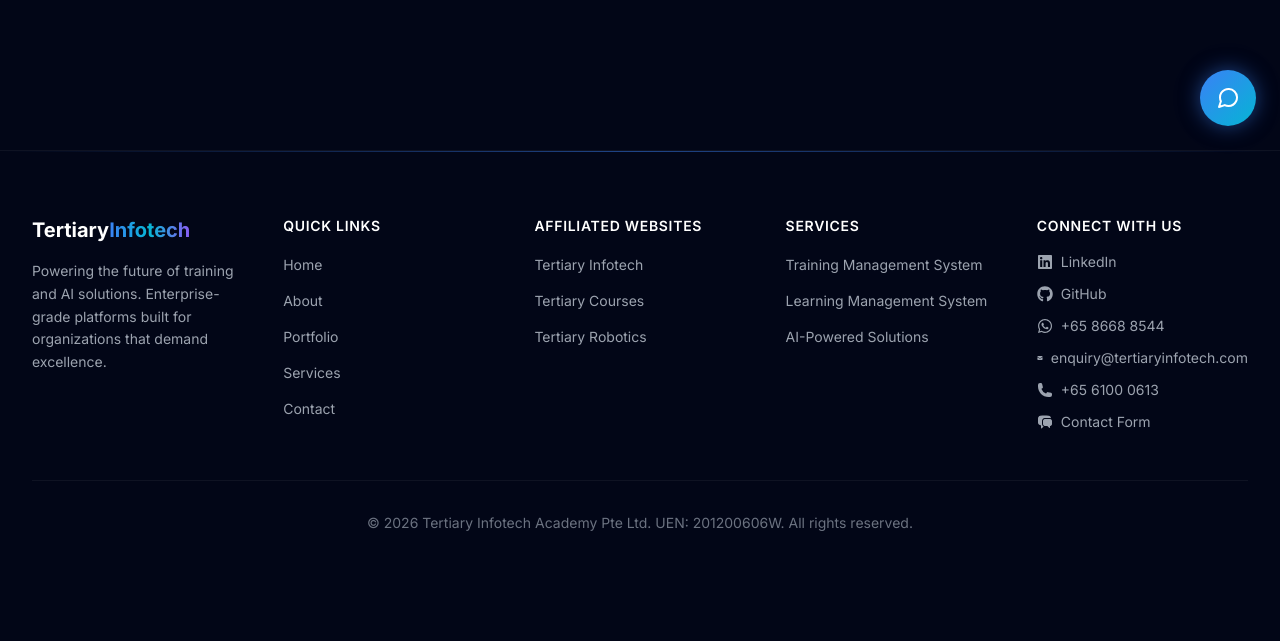
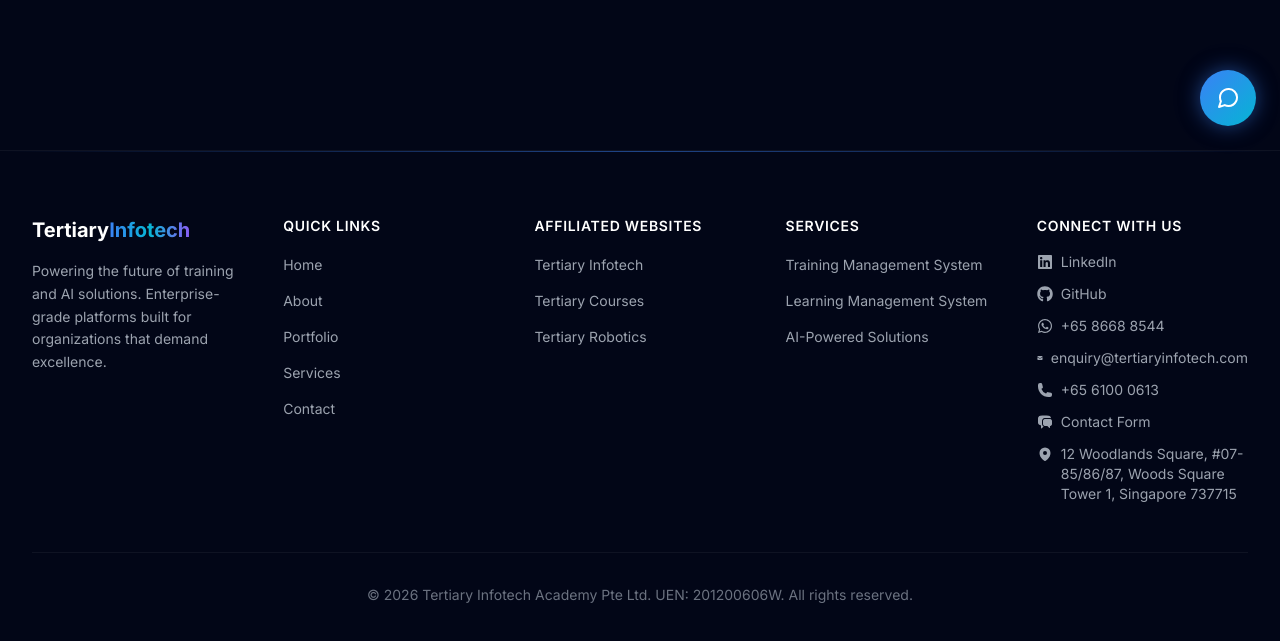
Before and after one commit to alfredang/tertiaryinfotech-landingpage, a React (Vite) app: page /portfolio/1 in a window 1280 px wide. Shown: the part 650-1291 px from the top of the page. Before the commit the page ends 1247 px from the top, so only its background shows below. Built offline with nearby package versions, Linux system fonts and the light colour scheme.

Commit message:
Add office address to footer Connect With Us section
- Add office address with map pin icon
- Address: 12 Woodlands Square, #07-85/86/87, Woods Square Tower 1, Singapore 737715

Co-Authored-By: Claude Sonnet 4.5 <noreply@anthropic.com>

```diff
--- a/src/components/layout/Footer.jsx
+++ b/src/components/layout/Footer.jsx
@@ -1,6 +1,11 @@
 import { Link as RouterLink } from 'react-router-dom'
 import { FaLinkedin, FaGithub, FaWhatsapp } from 'react-icons/fa6'
-import { HiEnvelope, HiPhone, HiChatBubbleLeftRight } from 'react-icons/hi2'
+import {
+  HiEnvelope,
+  HiPhone,
+  HiChatBubbleLeftRight,
+  HiMapPin,
+} from 'react-icons/hi2'
 import Container from './Container'
 
 const quickLinks = [
@@ -170,6 +175,15 @@ const Footer = () => {
                   Contact Form
                 </RouterLink>
               </li>
+              <li>
+                <div className="flex items-start gap-2 text-sm text-gray-400">
+                  <HiMapPin className="w-4 h-4 mt-0.5 flex-shrink-0" />
+                  <span>
+                    12 Woodlands Square, #07-85/86/87, Woods Square Tower 1,
+                    Singapore 737715
+                  </span>
+                </div>
+              </li>
             </ul>
           </div>
         </div>
```
